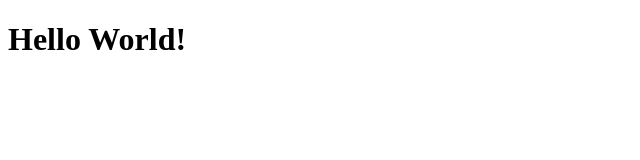
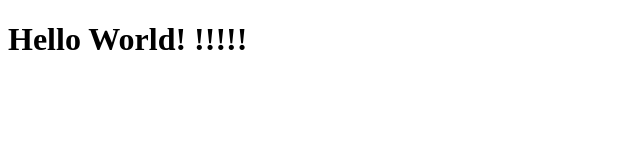
Before and after one commit to ComeTiss/techblog, a React (Create React App) app: page / in a window 1280 px wide. Shown: the top 160 px of the page, without its empty margins (0-640 px from the left). Built offline with nearby package versions, Linux system fonts and the light colour scheme.

Commit message:
added bash script + remove global removed dep

```diff
--- a/src/App.js
+++ b/src/App.js
@@ -4,7 +4,7 @@ import React from 'react';
 function App() {
 
     return (
-        <h1>Hello World!</h1>
+        <h1>Hello World! !!!!!</h1>
     );
 }
 
```
Also changed, not shown: 2 other files (tests, documents, lock files or other folders).
